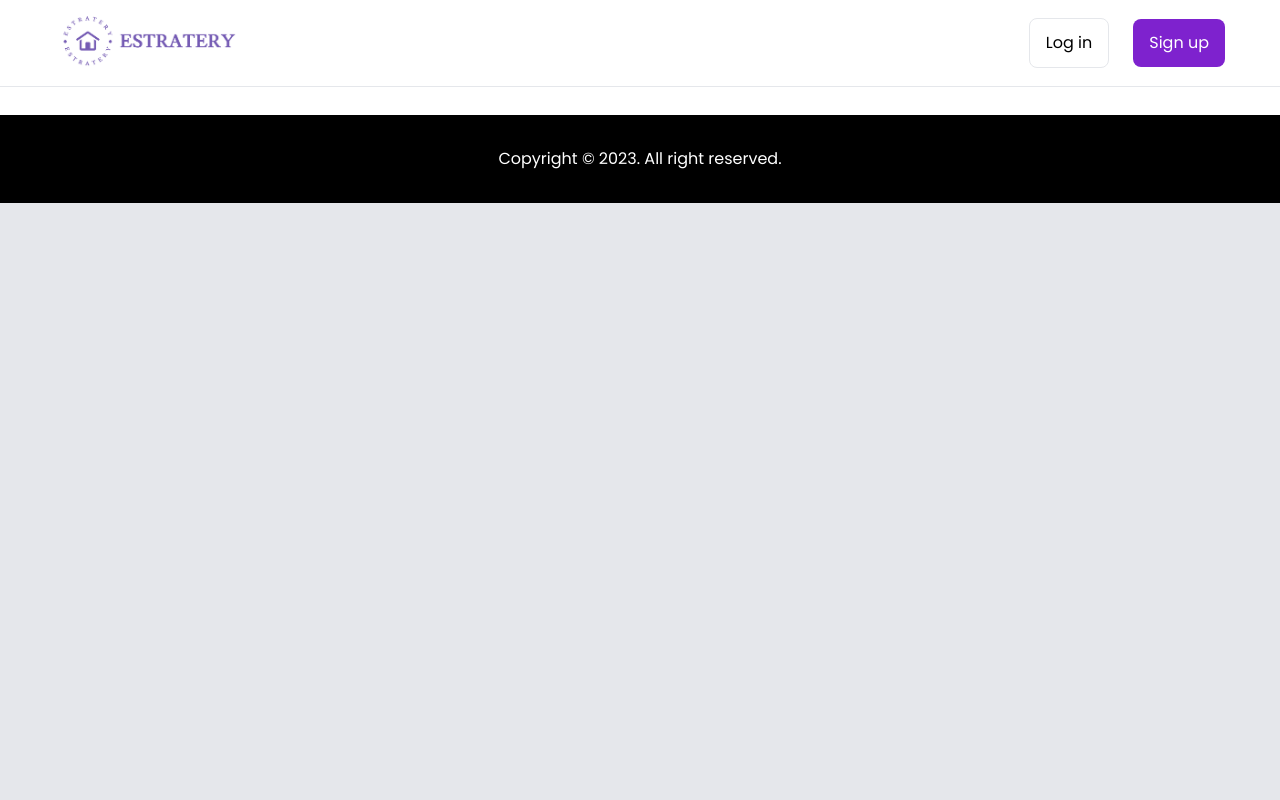
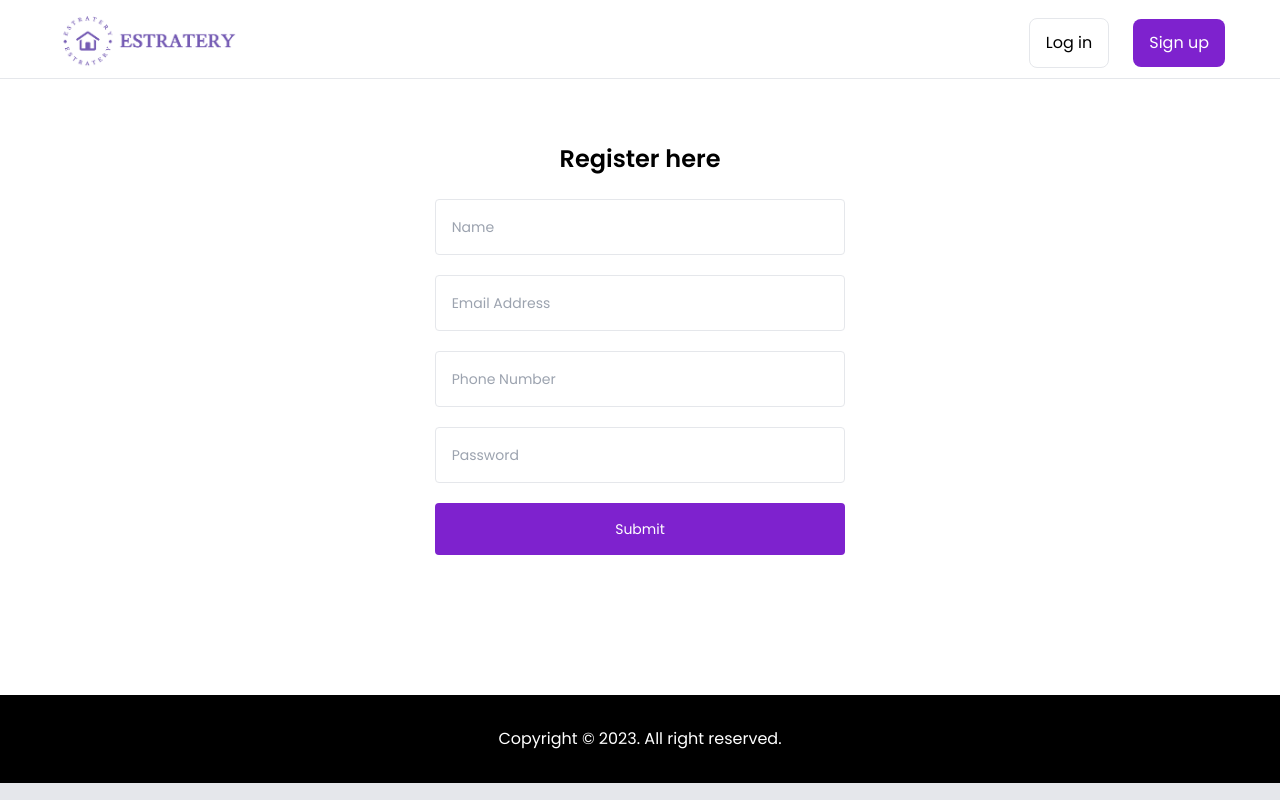
Before and after one commit to Rishita1304/Real-estate, a React (Create React App) app: page /signup in a window 1280 px wide. Built offline with nearby package versions, Linux system fonts and the light colour scheme.

Commit message:
login signup added

```diff
--- a/src/App.js
+++ b/src/App.js
@@ -4,6 +4,8 @@ import Header from "./components/Header";
 import Footer from "./components/Footer";
 import Home from "./pages/Home";
 import PropertyDetails from "./pages/PropertyDetails";
+import Login from "./pages/Login";
+import Signup from "./pages/Signup";
 
 const App = () => {
   return (
@@ -12,6 +14,8 @@ const App = () => {
       <Routes>
         <Route path="/" element={<Home />} />
         <Route path="/property/:id" element={<PropertyDetails />} />
+        <Route path="/login" element={<Login />} />
+        <Route path="/signup" element={<Signup />} />
       </Routes>
       <Footer />
     </div>
--- a/src/components/Header.js
+++ b/src/components/Header.js
@@ -4,14 +4,14 @@ import Logo from '../assets/img/logo11.png'
 
 const Header = () => {
   return (
-    <header className="py-2 mb-7 border-b">
+    <header className="pt-2 border-b">
       <div className="container mx-auto flex justify-between items-center">
         <Link to='/'>
           <img className="h-[55px] lg:h-[70px]" src={Logo} alt=""/>
         </Link>
         <div className="flex items-center gap-3 lg:gap-6">
-          <Link to='' className="hover:text-purple-900 px-4 py-3 border hover:border-purple-400 rounded-lg transition">Log in</Link>
-          <Link to='' className="bg-purple-700 px-4 py-3 text-white rounded-lg hover:bg-purple-800 transition">Sign up</Link>
+          <Link to='/login' className="hover:text-purple-900 px-4 py-3 border hover:border-purple-400 rounded-lg transition">Log in</Link>
+          <Link to='/signup' className="bg-purple-700 px-4 py-3 text-white rounded-lg hover:bg-purple-800 transition">Sign up</Link>
         </div>
       </div>
     </header>
--- /dev/null
+++ b/src/pages/Login.js
@@ -0,0 +1,28 @@
+import React from 'react'
+
+const Login = () => {
+  return (
+    <div className="min-h-[600px] mx-6">
+        <div className='mx-auto my-4 w-full pt-8 lg:w-1/3 justify-center items-center'>
+        <h2 className='text-2xl font-semibold pb-2 m-4 flex items-center justify-center'>Login here</h2>
+            <form className="flex flex-col gap-y-6">
+              <input
+                className="border border-gray-200 focus:border-purple-700 outline-none rounded w-full px-4 h-14 text-sm"
+                placeholder="Email Address"
+                type="email"
+              />
+              <input
+                className="border border-gray-200 focus:border-purple-700 outline-none rounded w-full px-4 h-14 text-sm"
+                placeholder="Password"
+                type="password"
+              />
+                <button className="bg-purple-700 hover:bg-purple-800 text-white rounded p-4 text-sm w-full transition">
+                  Submit
+                </button>
+            </form>
+            </div>
+    </div>
+  )
+}
+
+export default Login
--- /dev/null
+++ b/src/pages/Signup.js
@@ -0,0 +1,38 @@
+import React from 'react'
+
+const Signup = () => {
+  return (
+    <div className="min-h-[600px] mx-6">
+        <div className='mx-auto my-4 w-full pt-8 lg:w-1/3 justify-center items-center'>
+            <h2 className='text-2xl font-semibold pb-2 m-4 flex items-center justify-center'>Register here</h2>
+            <form className="flex flex-col gap-y-5">
+              <input
+                className="border border-gray-200 focus:border-purple-700 outline-none rounded w-full px-4 h-14 text-sm"
+                placeholder="Name"
+                type="text"
+              />
+              <input
+                className="border border-gray-200 focus:border-purple-700 outline-none rounded w-full px-4 h-14 text-sm"
+                placeholder="Email Address"
+                type="email"
+              />
+              <input
+                className="border border-gray-200 focus:border-purple-700 outline-none rounded w-full px-4 h-14 text-sm"
+                placeholder="Phone Number"
+                type="number"
+              />
+              <input
+                className="border border-gray-200 focus:border-purple-700 outline-none rounded w-full px-4 h-14 text-sm"
+                placeholder="Password"
+                type="password"
+              />
+                <button className="bg-purple-700 hover:bg-purple-800 text-white rounded p-4 text-sm w-full transition">
+                  Submit
+                </button>
+            </form>
+            </div>
+    </div>
+  )
+}
+
+export default Signup
```
